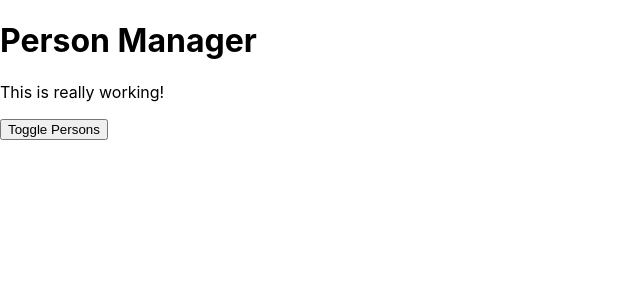
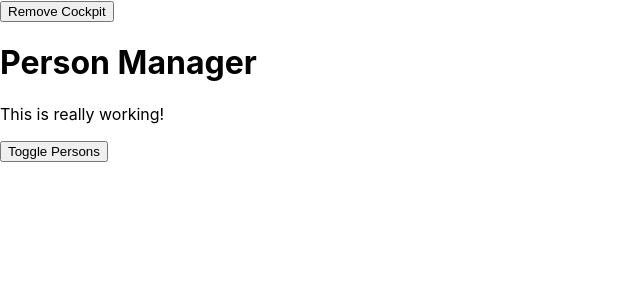
Before and after one commit to RdotSilva/React-Complete-Guide-Course, a React app: page / in a window 1280 px wide. Shown: the top 300 px of the page, without its empty margins (0-640 px from the left). Built offline with nearby package versions, Linux system fonts and the light colour scheme.

Commit message:
Add button to remove cockpit

```diff
--- a/src/components/Cockpit/Cockpit.js
+++ b/src/components/Cockpit/Cockpit.js
@@ -8,6 +8,9 @@ const cockpit = props => {
 		setTimeout(() => {
 			alert('Saved data to cloud!');
 		}, 1000);
+		return () => {
+			console.log('[Cockpit.js] cleanup work in useEffect');
+		};
 	}, []);
 
 	// useEffect();
--- a/src/containers/App.js
+++ b/src/containers/App.js
@@ -16,7 +16,8 @@ class App extends Component {
 			{ id: 't1f3', name: 'Stephanie', age: 26 }
 		],
 		otherState: 'some other value',
-		showPersons: false
+		showPersons: false,
+		showCockpit: true
 	};
 
 	static getDerivedStateFromProps(props, state) {
@@ -85,12 +86,21 @@ class App extends Component {
 
 		return (
 			<div className={classes.App}>
+				<button
+					onClick={() => {
+						this.setState({ showCockpit: false });
+					}}
+				>
+					Remove Cockpit
+				</button>
+				{this.state.showCockpit ? (
 					<Cockpit
 						title={this.props.appTitle}
 						showPersons={this.state.showPersons}
 						persons={this.state.persons}
 						clicked={this.togglePersonsHandler}
 					/>
+				) : null}
 				{persons}
 			</div>
 		);
```
Lines whose indentation alone changed are shown as unchanged.
